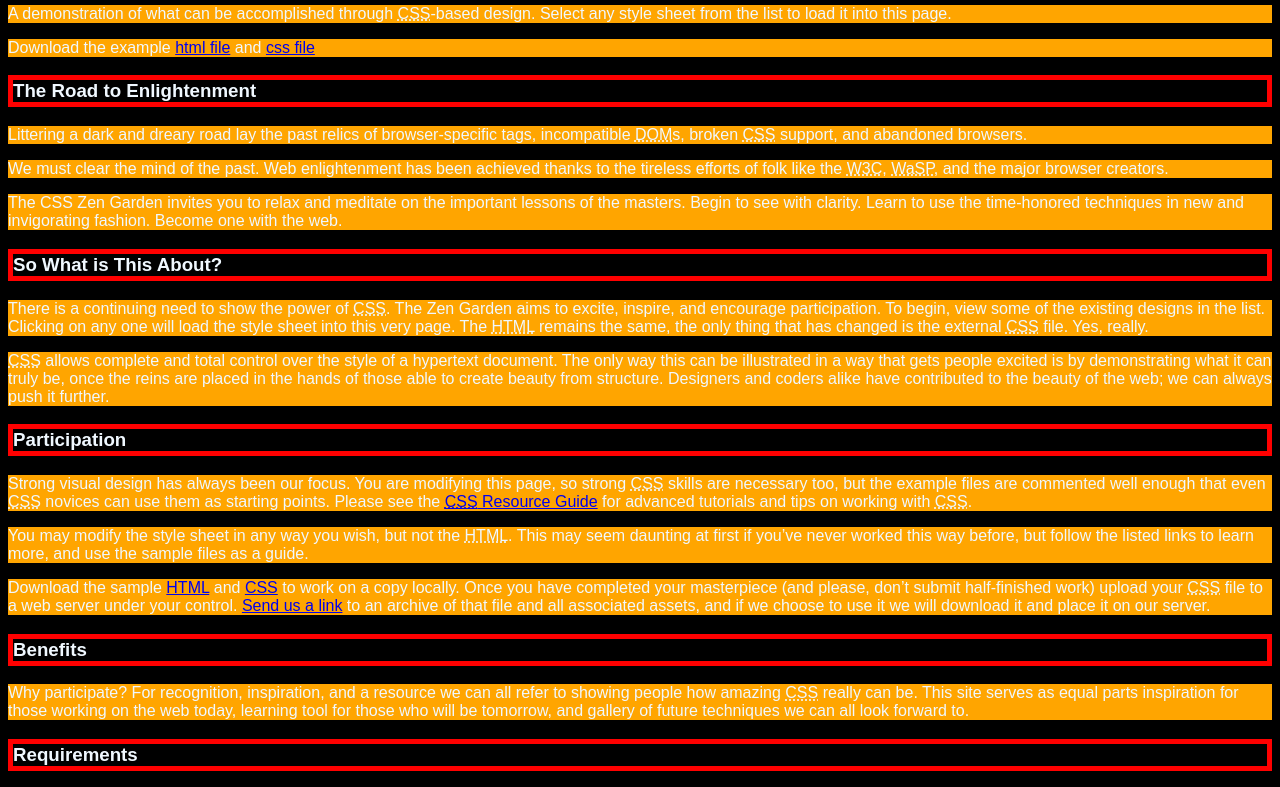
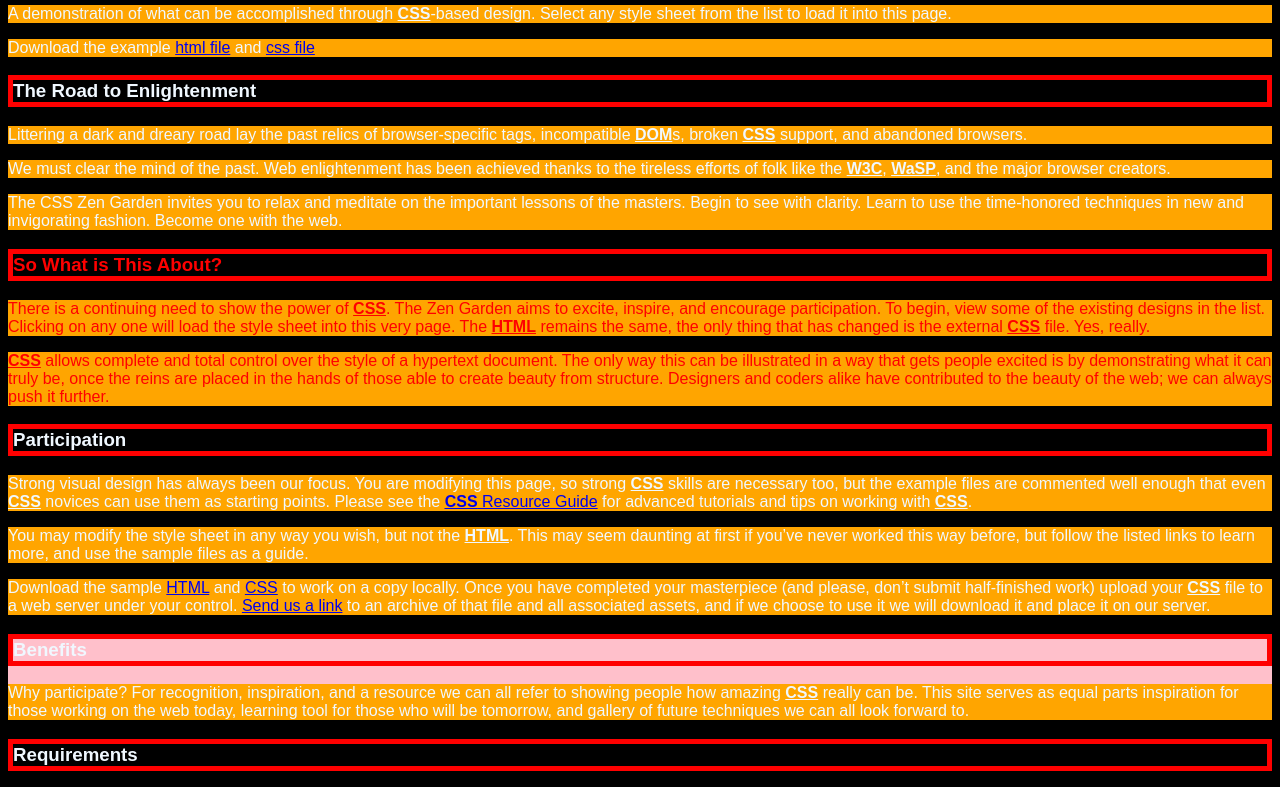
Before and after one commit to phantakanpete/Lab02, a plain HTML site: page index.html in a window 1280 px wide. Shown: the part 111-898 px from the top of the page. Drawn offline with Linux system fonts and the light colour scheme.

Commit message:
Second Commit

```diff
--- a/lab01CssProblem.css
+++ b/lab01CssProblem.css
@@ -10,7 +10,7 @@ hl{
 }
 /*Make all <li> elements in the shade of hexadecimal blue*/
 li{
-  color: #2EA0A8;
+  color: #ADD8E6;
 }
 /*Paragraph background to orange*/
 p{
@@ -18,14 +18,29 @@ p{
 }
 /*Make all <h3> have 5px red solid border*/
 h3{
-  border-style: solid; border-width: 5px; border-color: red;
+  border-width: 5px;
+  border-color: red;
+  border-style: solid;
 }
 /*Give everything with <abbr> bold and underlined*/
-
+abbr{
+  font-weight: bold;
+  text-decoration: underline;
+}
 /*Give elements with class "explanation" red*/
-
+.explanation{
+  color: red;
+}
 /*Give <p> in id "zen-benefits" pink background*/
-
+#zen-benefits{
+  background: pink;
+}
 /*Make <li> adjacent to <h2> red background*/
-
+h2, h2 ~ ul{
+  background: red;
+}
 /*Give <em> inside <p> red and bold*/
+p em{
+  color: red;
+  border-style: bold;
+}
```
